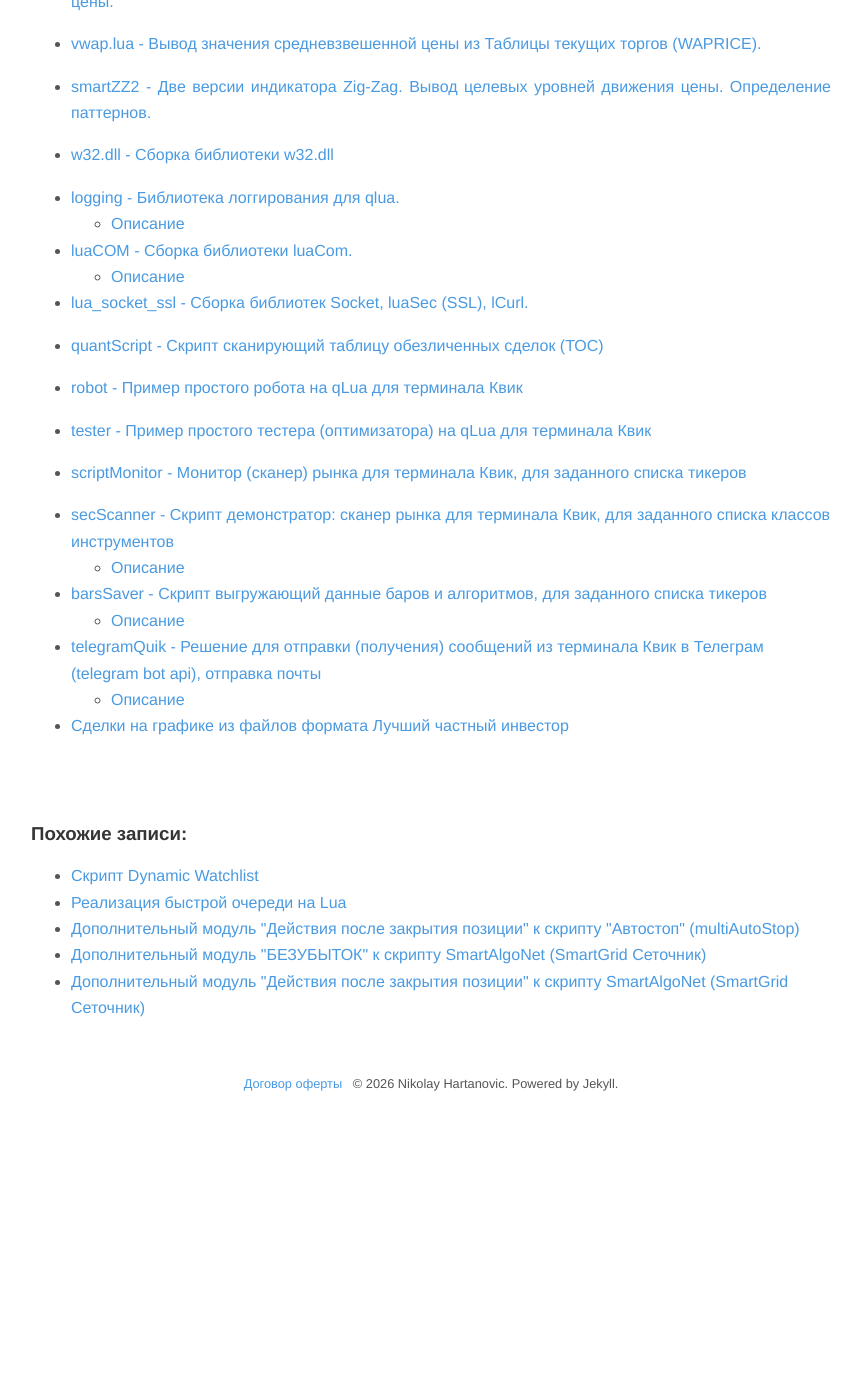
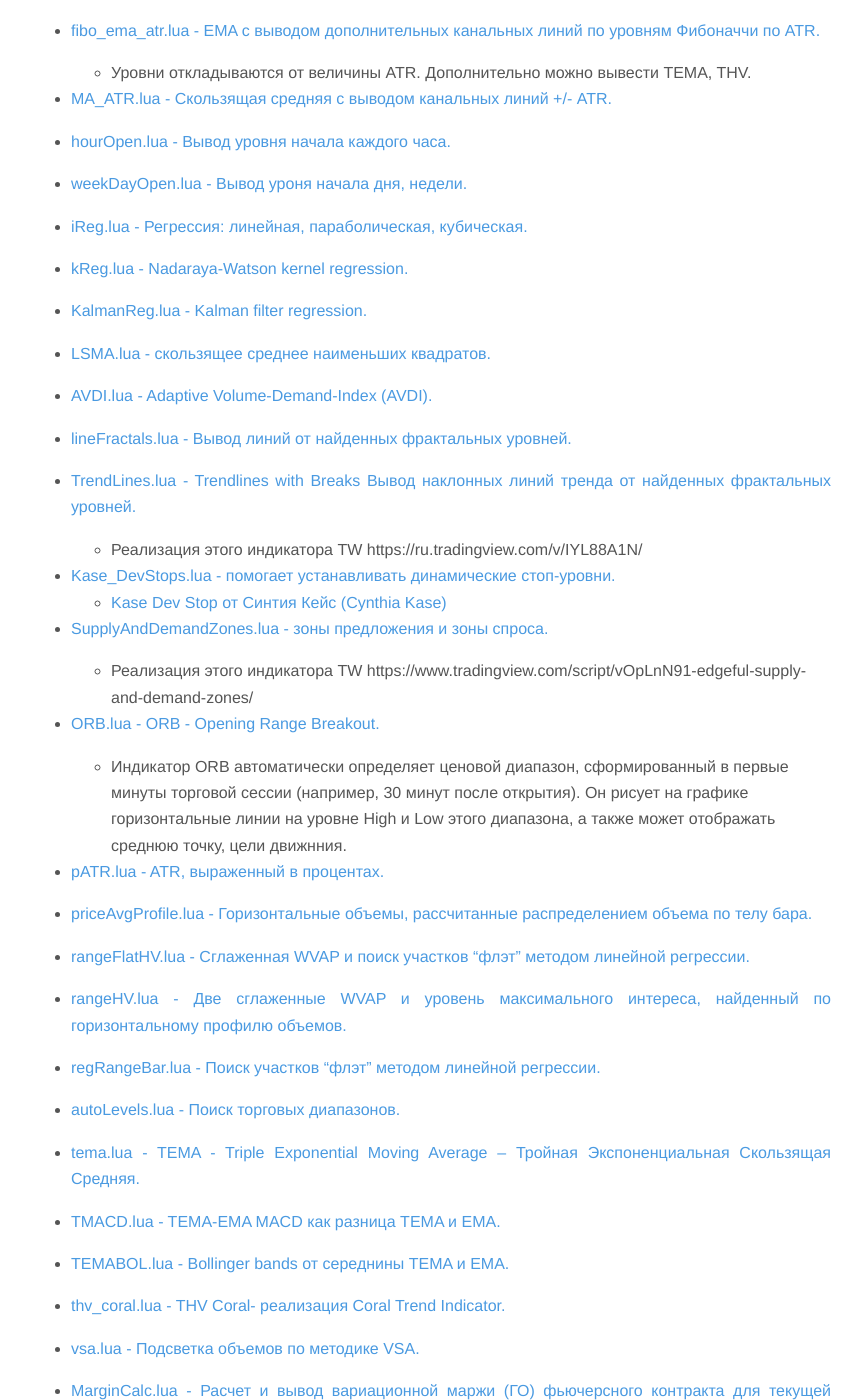
Before and after one commit to nick-nh/nick-nh.github.io, a Jekyll site: the page built from _posts/2021-01-09-hello-post.md, in a window 1280 px wide and 1400 px high, scrolled down 3524 px. Shown: the whole window, without its empty margins (209-1071 px from the left). Built offline with Jekyll 4.4.1, drawn with Linux system fonts in a browser that asks for light colours; nearby versions of some CDN libraries; before the commit the page ends 4652 px from its top, so only the background shows below that; some of the changed text lies outside the part shown.

Commit message:
update indicators list

```diff
--- a/_posts/2021-01-09-hello-post.md
+++ b/_posts/2021-01-09-hello-post.md
@@ -16,9 +16,13 @@ tags: [индикатор,скрипт,робот,lua,qlua,квик,quik]
 ## Список индикаторов
 
 - [maLib.lua - Библиотека типовых методов сглаживания и вспомогательных функция для построения алгоритмов.](https://github.com/nick-nh/qlua/blob/master/maLib.lua)
-    - [Описание](/2021-03-14/maLib)
+
+    - Описание - https://nick-nh.github.io/2021-03-14/maLib
     - [MA.lua - Базовый пример использования библиотеки в индикаторе](https://github.com/nick-nh/qlua/blob/master/MA.lua)
-<br>
+
+- [k-mean.lua - k-means clustering.](https://github.com/nick-nh/qlua/blob/master/k-mean.lua)
+
+   - https://ru.wikipedia.org/wiki/%D0%9C%D0%B5%D1%82%D0%BE%D0%B4_k-%D1%81%D1%80%D0%B5%D0%B4%D0%BD%D0%B8%D1%85
 
 - [AMA.lua - Адаптивная скользящая средняя Перри Кауфмана.](https://github.com/nick-nh/qlua/blob/master/AMA.lua)
 
@@ -29,95 +33,108 @@ tags: [индикатор,скрипт,робот,lua,qlua,квик,quik]
 - [BidAskVol.lua - Побарная дельта объемов, собранная по обезличенным сделкам.](https://github.com/nick-nh/qlua/blob/master/BidAskVol.lua)
 
 - [CenterOfGravity.lua - Center of Gravity Oscillator by John F. Ehlers.](https://github.com/nick-nh/qlua/blob/master/CenterOfGravity.lua)
-  - [Описание](https://www.mesasoftware.com/papers/TheCGOscillator.pdf)
-<br>
+
+  - https://www.mesasoftware.com/papers/TheCGOscillator.pdf
 
 - [CyberCycle.lua - Adaptive version Cyber cycle by John F. Ehlers.](https://github.com/nick-nh/qlua/blob/master/CyberCycle.lua)
+
   - see his book `Cybernetic Analysis for Stocks and Futures`, Chapter 4: `Trading the Cycle`
-<br>
 
 - [DSMA.lua - Deviation-Scaled Moving Average by John F. Ehlers.](https://github.com/nick-nh/qlua/blob/master/DSMA.lua)
+
   - Featured in John F. Ehlers' article from July 2018 issue of Technical Analysis of Stocks & Commodities magazine, the DSMA (deviation-scaled moving average) is an adaptive moving average that rapidly adapts to volatility in price movement. It accomplishes this by modifying the alpha term of an EMA by the amplitude of an oscillator scaled in standard deviations from the mean. The DSMA's responsiveness can be changed by using different values for the input parameter period.
-<br>
 
 - [EFSDO.lua - Fisherized Deviation-Scaled Oscillator by John F. Ehlers.](https://github.com/nick-nh/qlua/blob/master/EFSDO.lua)
+
   - The FDSO (Fisherized Deviation-Scaled Oscillator) is featured in John F. Ehlers' article from October 2018 issue of Technical Analysis of Stocks & Commodities magazine. It's his DSO indicator with non-linear Fisher transform applied to it to make the oscillator suitable for swing trading through improving its probability distribution.
-<br>
 
 - [FisherTransform.lua - Fisher Transform by John F. Ehlers.](https://github.com/nick-nh/qlua/blob/master/FisherTransform.lua)
-  - [Описание](https://c.mql5.com/forextsd/forum/3/130fish.pdf]
-<br>
+
+  - https://c.mql5.com/forextsd/forum/3/130fish.pdf
+
+- [AutocorrelationPeriodogram.lua - Autocorrelation Periodogram by John F. Ehlers.](https://github.com/nick-nh/qlua/blob/master/AutocorrelationPeriodogram.lua)
+
+  - https://traders.com/Documentation/FEEDbk_docs/2016/09/TradersTips.html
+
+- [corrCycle.lua - Correlation angle by John F. Ehlers.](https://github.com/nick-nh/qlua/blob/master/corrCycle.lua)
+
+  - https://www.mesasoftware.com/papers/CORRELATION%20AS%20A%20CYCLE%20INDICATOR.pdf
 
 - [InstantaneousTrend.lua - Instantaneous trend by John F. Ehlers.](https://github.com/nick-nh/qlua/blob/master/InstantaneousTrend.lua)
-  - [Описание](https://c.mql5.com/forextsd/forum/59/023inst.pdf)
-<br>
+
+  - https://c.mql5.com/forextsd/forum/59/023inst.pdf
 
 - [MESA.lua - Adaptive Moving Averages by John F. Ehlers.](https://github.com/nick-nh/qlua/blob/master/MESA.lua)
+
   - The MESA Adaptive Moving Average ( MAMA ) adapts to price movement based on the rate of change of phase as measured by the Hilbert Transform Discriminator. This method features a fast attack average and a slow decay average so that composite average rapidly ratchets behind price changes and holds the average value until the next ratchet occurs. Consider FAMA (Following AMA) as the signal
-  - [Описание](https://mesasoftware.com/papers/MAMA.pdf)
-<br>
+  - https://mesasoftware.com/papers/MAMA.pdf
+
 
 - [HeikenAshi.lua - Точки цвета баров HeikenAshi.](https://github.com/nick-nh/qlua/blob/master/HeikenAshi.lua)
+
   - т.к. терминал Квик не позволяет выводить бары на график, то выводятся точки цвета баров HeikenAshi поверх стандартных баров
-<br>
 
 - [Hurst.lua - Вычисление коэффициента Херста.](https://github.com/nick-nh/qlua/blob/master/Hurst.lua)
+
   - ресурсоемкий индикатор
-<br>
 
 - [MurreyLevels.lua - Уровни Мюррея.](https://github.com/nick-nh/qlua/blob/master/MurreyLevels.lua)
 
 - [OnChartStochastic.lua - Осциллятор Стохастик выраженный в цене. Выводится поверх графика.](https://github.com/nick-nh/qlua/blob/master/OnChartStochastic.lua)
 
 - [RenkoATR.lua - Реализация баров Ренко.](https://github.com/nick-nh/qlua/blob/master/RenkoATR.lua)
-  - [Описание](/2021-01-17/renko)
-<br>
+
+  - https://nick-nh.github.io/2021-01-17/renko
 
 - [emaRenkoATR.lua - EMA поверх баров Ренко.](https://github.com/nick-nh/qlua/blob/master/emaRenkoATR.lua)
-  - [Описание](/2021-01-17/renko)
-<br>
+
+  - https://nick-nh.github.io/2021-01-17/renko
 
 - [macdRenkoATR.lua - MACD поверх баров Ренко.](https://github.com/nick-nh/qlua/blob/master/macdRenkoATR.lua)
-  - [Описание](/2021-01-17/renko)
-<br>
+
+  - https://nick-nh.github.io/2021-01-17/renko
+
+- [RegRenkoATR.lua - Регрессионный канал поверх баров Ренко.](https://github.com/nick-nh/qlua/blob/master/RegRenkoATR.lua)
 
 - [SDSO.lua - Осциллятор Стохастик рассчитанный от стандартного отклонения.](https://github.com/nick-nh/qlua/blob/master/SDSO.lua)
 
 - [StepNRTR.lua - Вариант индикатора Nick Rypock Trailing Reverse.](https://github.com/nick-nh/qlua/blob/master/StepNRTR.lua)
+
     - Основан на методике Константина Копыркина http://konkop.narod.ru/Files/4_24_28.pdf
-<br>
 
 - [_nrtr_myv 41.lua - Еще один вариант индикатора Nick Rypock Trailing Reverse.](https://github.com/nick-nh/qlua/blob/master/_nrtr_my%20v41.lua))
+
     - Динамический канал рассчитывается на основе ATR. Фильтрация скользящими средними.
-<br>
 
 - [TTM_Squeeze.lua - TTM Squeeze by John Carter.](https://github.com/nick-nh/qlua/blob/master/TTM_Squeeze.lua)
+
     - Bollinger Bands AND Keltner Channel define the market conditions, i.e. when BB is narrower than KC then we have a market squeeze. When BB break Outside the KC then trade in the direction of the smoothed Momentum.
-    - [Описание](https://school.stockcharts.com/doku.php?id=technical_indicators:ttm_squeeze)
-<br>
+    - https://school.stockcharts.com/doku.php?id=technical_indicators:ttm_squeeze
+
+- [VolatilityCycle.lua - Volatility Cycle.](https://github.com/nick-nh/qlua/blob/master/VolatilityCycle.lua)
 
 - [smTMMS.lua - TMMS - Trading Made More Simpler.](https://github.com/nick-nh/qlua/blob/master/smTMMS.lua)
+
     - The TMMS oscillator (aka “Trading Made More Simpler”) is an indicator made of conditions based on both 2 separated Stochastic and 1 RSI
-<br>
 
 - [JMA_Star_Light.lua - Jurik Research Jurik Moving Average.](https://github.com/nick-nh/qlua/blob/master/JMA_Star_Light.lua)
+
     - http://www.jurikres.com/catalog1/ms_ama.htm#top
-<br>
 
 - [JRSX.lua - Jurik Research Relative Strength Quality Index.](https://github.com/nick-nh/qlua/blob/master/JRSX.lua)
+
     - Jurik's RSX is a "noise free" version of RS
     - http://www.jurikres.com/catalog1/ms_rsx.htm
-<br>
 
 - [WaveTrend.lua - WaveTrend [LazyBear] vX by DGT.](https://github.com/nick-nh/qlua/blob/master/WaveTrend.lua)
-    - [Описание](https://ru.tradingview.com/script/cYG1lqRI-WaveTrend-LazyBear-vX-by-DGT/)
-<br>
+
+    - https://ru.tradingview.com/script/cYG1lqRI-WaveTrend-LazyBear-vX-by-DGT/
 
 - [barIndex.lua - Вывод индекса бара.](https://github.com/nick-nh/qlua/blob/master/barIndex.lua)
 
 - [bigPeriodLines.lua - Индикатор вывода линий индикатора большего диапазона на меньший одного тикера.](https://github.com/nick-nh/qlua/blob/master/bigPeriodLines.lua)
+
   - Для примера, вывести с дневного графика на часовой и т.д.
-<br>
 
 - [dinapoli.lua - Уровни Джо ДиНаполи в виде гистограммы.](https://github.com/nick-nh/qlua/blob/master/dinapoli.lua)
 
@@ -126,14 +143,16 @@ tags: [индикатор,скрипт,робот,lua,qlua,квик,quik]
 - [EIS.lua - Elder Impulse System.](https://github.com/nick-nh/qlua/blob/master/EIS.lua)
 
 - [extrLevels.lua - Поиск экстремумов движения цены.](https://github.com/nick-nh/qlua/blob/master/extrLevels.lua)
+
     - Если цена несколько раз достигает уровня на заданном периоде бар, при этом этот уровень не пробивался внутри периода.
-<br>
 
 - [fibo_ema.lua - EMA с выводом дополнительных канальных линий по уровням Фибоначчи.](https://github.com/nick-nh/qlua/blob/master/fibo_ema.lua)
 
 - [fibo_ema_atr.lua - EMA с выводом дополнительных канальных линий по уровням Фибоначчи по ATR.](https://github.com/nick-nh/qlua/blob/master/fibo_ema_atr.lua)
+
     - Уровни откладываются от величины ATR. Дополнительно можно вывести TEMA, THV.
-<br>
+
+- [MA_ATR.lua - Скользящая средняя с выводом канальных линий +/- ATR.](https://github.com/nick-nh/qlua/blob/master/MA_ATR.lua)
 
 - [hourOpen.lua - Вывод уровня начала каждого часа.](https://github.com/nick-nh/qlua/blob/master/hourOpen.lua)
 
@@ -141,7 +160,30 @@ tags: [индикатор,скрипт,робот,lua,qlua,квик,quik]
 
 - [iReg.lua - Регрессия: линейная, параболическая, кубическая.](https://github.com/nick-nh/qlua/blob/master/iReg.lua)
 
+- [kReg.lua - Nadaraya-Watson kernel regression.](https://github.com/nick-nh/qlua/blob/master/kReg.lua)
+
+- [KalmanReg.lua - Kalman filter regression.](https://github.com/nick-nh/qlua/blob/master/KalmanReg.lua)
+
+- [LSMA.lua - скользящее среднее наименьших квадратов.](https://github.com/nick-nh/qlua/blob/master/LSMA.lua)
+
+- [AVDI.lua - Adaptive Volume-Demand-Index (AVDI).](https://github.com/nick-nh/qlua/blob/master/AVDI.lua)
+
 - [lineFractals.lua - Вывод линий от найденных фрактальных уровней.](https://github.com/nick-nh/qlua/blob/master/lineFractals.lua)
+
+- [TrendLines.lua - Trendlines with Breaks Вывод наклонных линий тренда от найденных фрактальных уровней.](https://github.com/nick-nh/qlua/blob/master/TrendLines.lua)
+
+    - Реализация этого индикатора TW https://ru.tradingview.com/v/IYL88A1N/
+
+- [Kase_DevStops.lua - помогает устанавливать динамические стоп-уровни.](https://github.com/nick-nh/qlua/blob/master/Kase_DevStops.lua)
+    - [Kase Dev Stop от Синтия Кейс (Cynthia Kase)](https://docs.wickra.org/Indicators/Indicator-KaseDevStop)
+
+- [SupplyAndDemandZones.lua - зоны предложения и зоны спроса.](https://github.com/nick-nh/qlua/blob/master/SupplyAndDemandZones.lua)
+
+    - Реализация этого индикатора TW https://www.tradingview.com/script/vOpLnN91-edgeful-supply-and-demand-zones/
+
+- [ORB.lua - ORB - Opening Range Breakout.](https://github.com/nick-nh/qlua/blob/master/ORB.lua)
+
+    - Индикатор ORB автоматически определяет ценовой диапазон, сформированный в первые минуты торговой сессии (например, 30 минут после открытия). Он рисует на графике горизонтальные линии на уровне High и Low этого диапазона, а также может отображать среднюю точку, цели движнния.
 
 - [pATR.lua - ATR, выраженный в процентах.](https://github.com/nick-nh/qlua/blob/master/pATR.lua)
 
@@ -153,7 +195,13 @@ tags: [индикатор,скрипт,робот,lua,qlua,квик,quik]
 
 - [regRangeBar.lua - Поиск участков "флэт" методом линейной регрессии.](https://github.com/nick-nh/qlua/blob/master/regRangeBar.lua)
 
+- [autoLevels.lua - Поиск торговых диапазонов.](https://github.com/nick-nh/qlua/blob/master/autoLevels.lua)
+
 - [tema.lua - TEMA - Triple Exponential Moving Average – Тройная Экспоненциальная Скользящая Средняя.](https://github.com/nick-nh/qlua/blob/master/tema.lua)
+
+- [TMACD.lua - TEMA-EMA MACD как разница TEMA и EMA.](https://github.com/nick-nh/qlua/blob/master/TMACD.lua)
+
+- [TEMABOL.lua - Bollinger bands от середнины TEMA и EMA.](https://github.com/nick-nh/qlua/blob/master/TEMABOL.lua)
 
 - [thv_coral.lua - THV Coral- реализация Coral Trend Indicator.](https://github.com/nick-nh/qlua/blob/master/thv_coral.lua)
 
@@ -163,17 +211,23 @@ tags: [индикатор,скрипт,робот,lua,qlua,квик,quik]
 
 - [vwap.lua - Вывод значения средневзвешенной цены из Таблицы текущих торгов (WAPRICE).](https://github.com/nick-nh/qlua/blob/master/vwap.lua)
 
+- [dVWAP.lua - VWAP через распределение объёма по телу бара.](https://github.com/nick-nh/qlua/blob/master/dVWAP.lua)
+
+- [min_max_price.lua - Вывод значений максимально и минимально возможной цены торговой сессии из Таблицы текущих торгов. Это позволит визуально оценивать допустимый диапазон цен установки лимитного ордера.](https://github.com/nick-nh/qlua/blob/master/min_max_price.lua)
+
+- [bondETM.lua - Купонная и общая доходность облигации на графике (если по облигации транслируется купон).](https://github.com/nick-nh/qlua/blob/master/bondETM.lua)
+
 - [smartZZ2 - Две версии индикатора Zig-Zag. Вывод целевых уровней движения цены. Определение паттернов.](https://github.com/nick-nh/qlua/blob/master/smartZZ2)
 
 - [w32.dll - Сборка библиотеки w32.dll](https://github.com/nick-nh/qlua/blob/master/w32.dll.zip)
 
 - [logging - Библиотека логгирования для qlua.](https://github.com/nick-nh/qlua/blob/master/logging)
-    - [Описание](/2021-06-07/logLib)
-<br>
+
+    - Описание - https://nick-nh.github.io/2021-06-07/logLib
 
 - [luaCOM - Сборка библиотеки luaCom.](https://github.com/nick-nh/qlua/blob/master/luaCOM)
-    - [Описание](/2021-03-14/maLib)
-<br>
+
+    - Описание - https://nick-nh.github.io/2021-03-14/maLib
 
 - [lua_socket_ssl - Сборка библиотек Socket, luaSec (SSL), lCurl.](https://github.com/nick-nh/qlua/blob/master/lua_socket_ssl)
 
@@ -186,15 +240,19 @@ tags: [индикатор,скрипт,робот,lua,qlua,квик,quik]
 - [scriptMonitor - Монитор (сканер) рынка для терминала Квик, для заданного списка тикеров](https://github.com/nick-nh/qlua/blob/master/scriptMonitor)
 
 - [secScanner - Скрипт демонстратор: сканер рынка для терминала Квик, для заданного списка классов инструментов](https://github.com/nick-nh/qlua/blob/master/secScanner)
-    - [Описание](/2021-06-20/secScanner-post)
-<br>
+
+    - Описание - https://nick-nh.github.io/2021-06-20/secScanner-post
 
 - [barsSaver - Скрипт выгружающий данные баров и алгоритмов, для заданного списка тикеров](https://github.com/nick-nh/qlua/blob/master/barsSaver)
-    - [Описание](/2021-11-24/barsSaver-post)
-<br>
+
+    - Описание - https://nick-nh.github.io/2021-11-24/barsSaver-post
+
+- [signalOrders - Скрипт, выполняющий команды, прочитанные из текстовых файлов, для заданного списка тикеров](https://github.com/nick-nh/qlua/blob/master/signalOrders)
+
+    - Пример автоматизации - подписка на получение почтовых сообщений от сервиса TradingView по настроенным сигналам. Чтение почтового ящика, сохранение содержимого полученных писем в каталог, разбор их скриптом, выполнение команд. Т.о. автоматизируется выполнение торговых команд по сигналам TradingView. Также можно отправлять письма вручную, выполоняя свои команды.
 
 - [telegramQuik - Решение для отправки (получения) сообщений из терминала Квик в Телеграм (telegram bot api), отправка почты](https://github.com/nick-nh/qlua/blob/master/telegramQuik)
-    - [Описание](/2021-03-14/teleMessage)
-<br>
+
+    - https://nick-nh.github.io/2021-03-14/teleMessage
 
 - [Сделки на графике из файлов формата Лучший частный инвестор](https://github.com/nick-nh/qlua/blob/master/invest_battle_pro)
```
